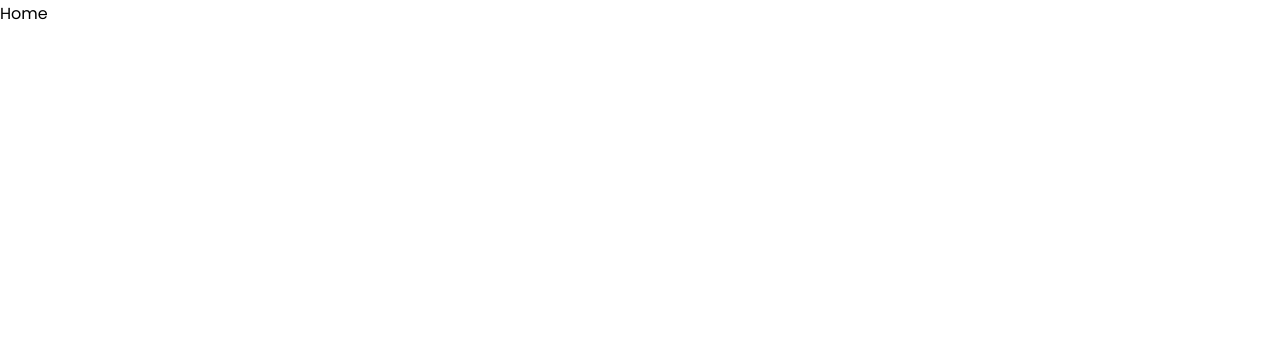
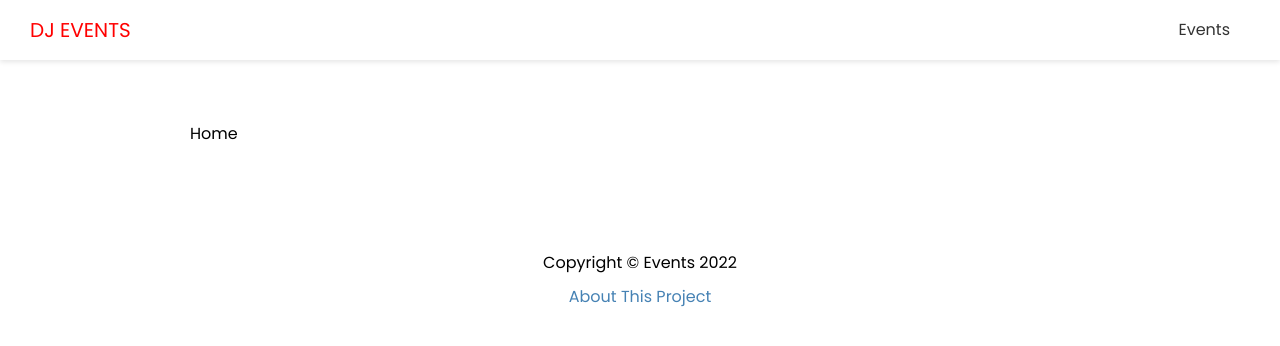
Before and after one commit to AmitrajitDas/Next-Events, a Next.js app: page / in a window 1280 px wide. Shown: the top 346 px of the page. Built offline with nearby package versions, Linux system fonts and the light colour scheme.

Commit message:
new: header and footer

```diff
--- /dev/null
+++ b/components/Footer.js
@@ -0,0 +1,15 @@
+import Link from 'next/link'
+import styles from '../styles/Footer.module.css'
+
+const Footer = () => {
+  return (
+    <footer className={styles.footer}>
+      <p>Copyright &copy; Events 2022</p>
+      <p>
+        <Link href='/about'>About This Project</Link>
+      </p>
+    </footer>
+  )
+}
+
+export default Footer
--- /dev/null
+++ b/components/Header.js
@@ -0,0 +1,26 @@
+import Link from 'next/link'
+import styles from '../styles/Header.module.css'
+
+const Header = () => {
+  return (
+    <header className={styles.header}>
+      <div className={styles.logo}>
+        <Link href='/'>
+          <a>DJ Events</a>
+        </Link>
+      </div>
+
+      <nav>
+        <ul>
+          <li>
+            <Link href='/events'>
+              <a>Events</a>
+            </Link>
+          </li>
+        </ul>
+      </nav>
+    </header>
+  )
+}
+
+export default Header
--- a/components/Layout.js
+++ b/components/Layout.js
@@ -1,4 +1,6 @@
 import Head from 'next/head'
+import Header from './Header'
+import Footer from './Footer'
 import styles from '../styles/Layout.module.css'
 
 const Layout = ({ title, description, keywords, children }) => {
@@ -9,7 +11,9 @@
         <meta name='description' content={description} />
         <meta name='keywords' content={keywords} />
       </Head>
+      <Header />
       <div className={styles.container}>{children}</div>
+      <Footer />
     </>
   )
 }
--- a/pages/index.js
+++ b/pages/index.js
@@ -1,3 +1,8 @@
+import Layout from '../components/Layout'
 export default function Home() {
-  return <div>Home</div>
+  return (
+    <Layout>
+      <div>Home</div>
+    </Layout>
+  )
 }
--- /dev/null
+++ b/styles/Footer.module.css
@@ -0,0 +1,8 @@
+.footer {
+    margin: 100px 0 40px;
+    text-align: center;
+  }
+
+  .footer p {
+    margin: 5px 0;
+  }
--- /dev/null
+++ b/styles/Header.module.css
@@ -0,0 +1,56 @@
+.header {
+    display: flex;
+    justify-content: space-between;
+    align-items: center;
+    background: #fff;
+    color: #333;
+    height: 60px;
+    padding: 0 30px;
+    box-shadow: 0 2px 5px rgba(0, 0, 0, 0.1);
+  }
+
+  .header a {
+    color: #333;
+    margin-right: 20px;
+  }
+
+  .header a:hover {
+    color: #000;
+  }
+  .header ul {
+    display: flex;
+    align-items: center;
+    justify-content: center;
+    list-style: none;
+  }
+
+  .logo {
+    color: red;
+    font-size: 20px;
+    text-transform: uppercase;
+  }
+
+  .logo a {
+    color: red;
+  }
+
+  @media (max-width: 768px) {
+    .header {
+      flex-direction: column;
+      height: auto;
+    }
+
+    .header ul {
+      margin: 20px 0;
+      flex-direction: column;
+      text-align: center;
+    }
+
+    .header a {
+      margin-right: 0;
+    }
+
+    .logo {
+      margin: 20px 0;
+    }
+  }
```
